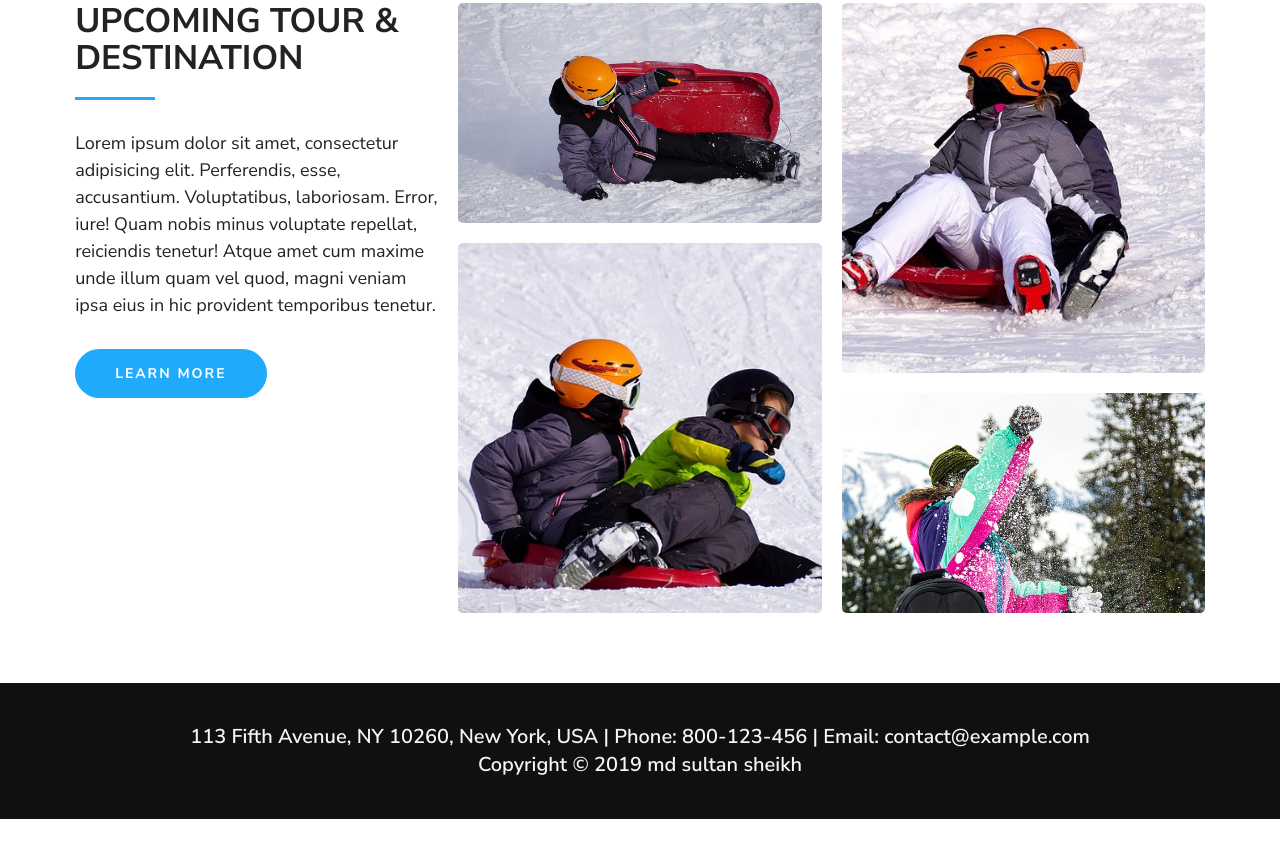
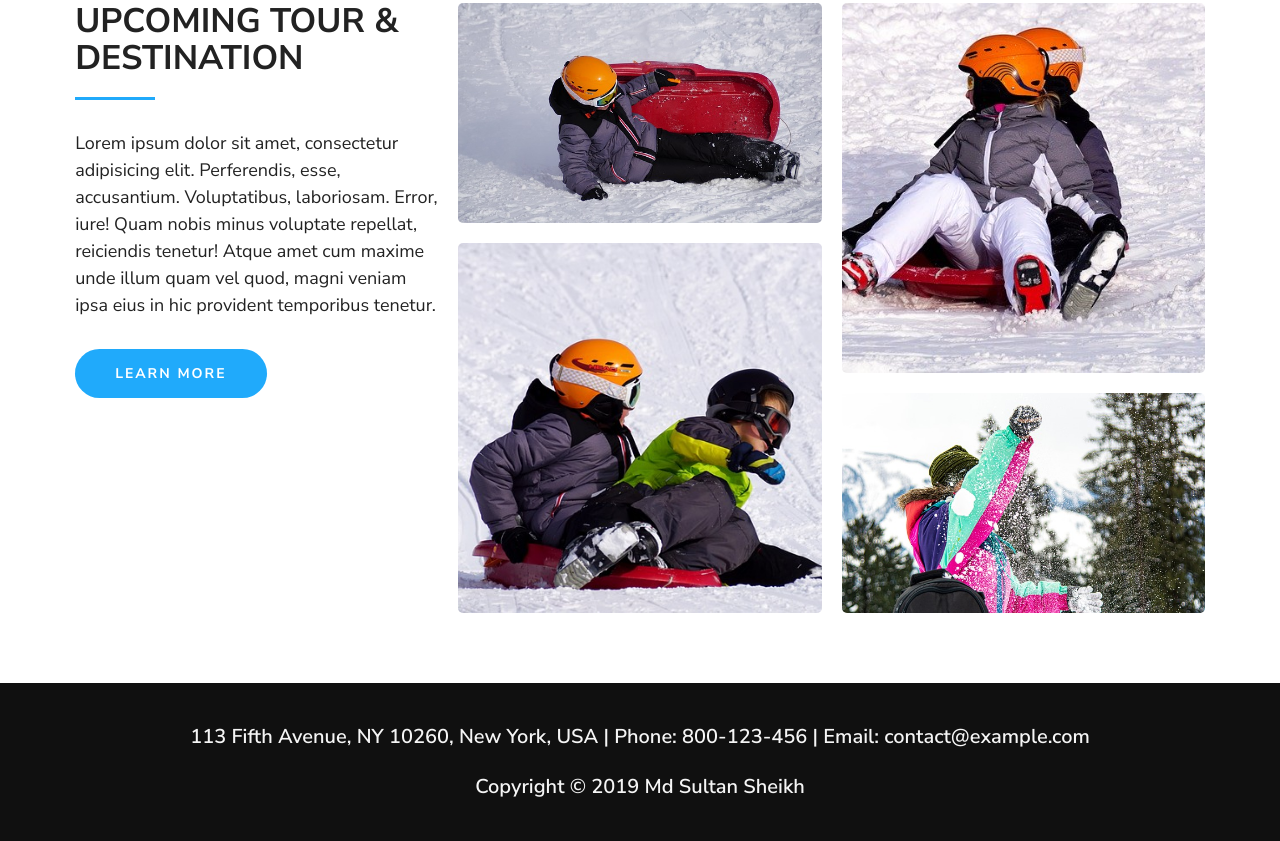
Before and after one commit to niloysaha38/outdoor-adventure-02, a plain HTML site: page index.html in a window 1280 px wide. Shown: the part 2164-3005 px from the top of the page. Before the commit the page ends 2983 px from the top, so only its background shows below. Drawn offline with Linux system fonts and the light colour scheme.

Commit message:
Update index.html

```diff
--- a/index.html
+++ b/index.html
@@ -122,12 +122,13 @@
 
 
 
-
 	<!-- copyright section start -->
-	<section class="copyright flex">
-		<div class="wrapper last">
-			<p>113 Fifth Avenue, NY 10260, New York, USA | Phone: 800-123-456 | Email: contact@example.com</p><br>
-			<p>Copyright &copy 2019 md sultan sheikh</p>
+	<section class="copyright">
+		<div class="wrapper flex">
+			<div class="last">
+				<p>113 Fifth Avenue, NY 10260, New York, USA | Phone: 800-123-456 | Email: contact@example.com</p><br>
+				<p>Copyright &copy 2019 Md Sultan Sheikh</p>
+			</div>
 		</div>
 	</section>
 	<!-- copyright section end -->
```
